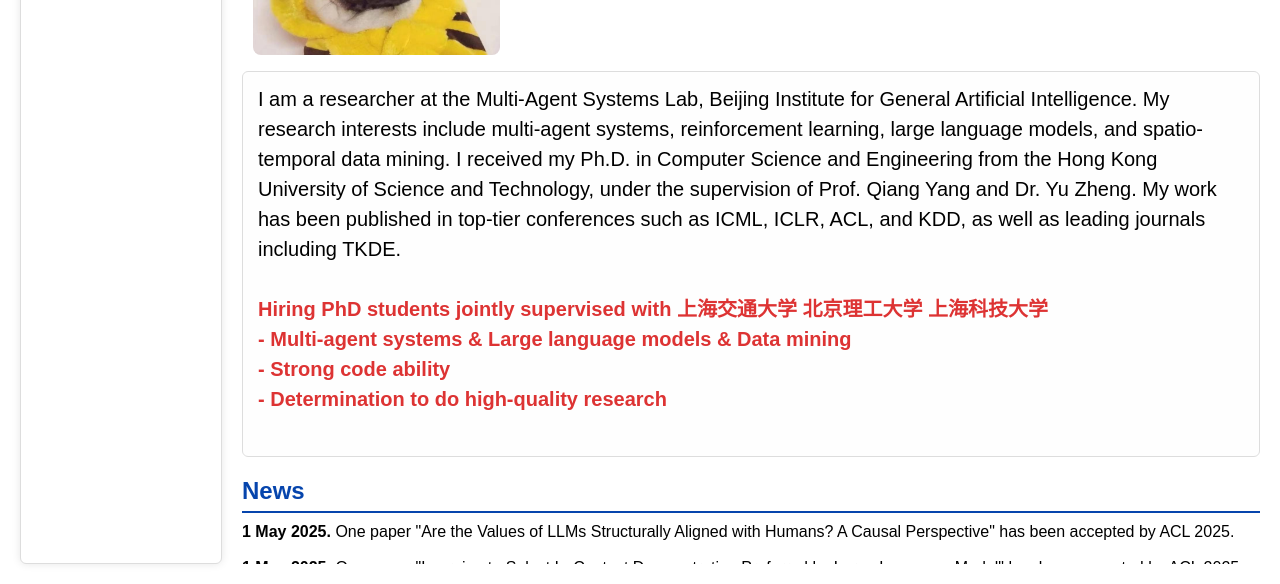
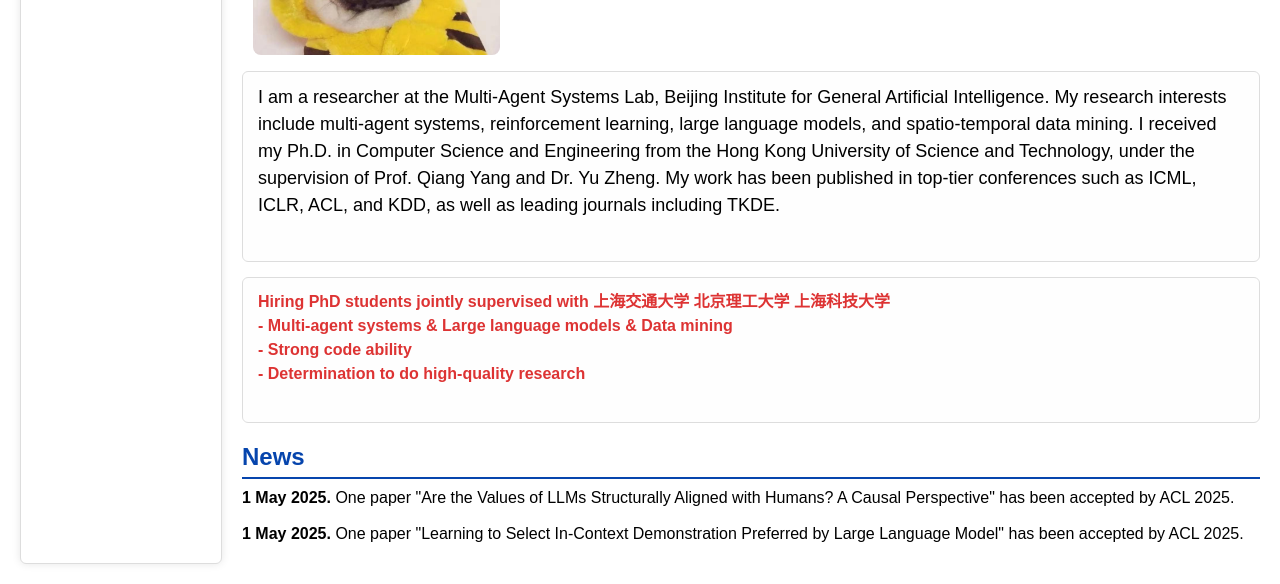
Before and after one commit to liyexn/liyexin.github.io, a plain HTML site: page index.html in a window 1280 px wide. Shown: the part 216-800 px from the top of the page. Drawn offline with Linux system fonts and the light colour scheme.

Commit message:
update font size

```diff
--- a/index.html
+++ b/index.html
@@ -168,9 +168,15 @@
         </table>
 
         <div class="box">
-          I am a researcher at the Multi-Agent Systems Lab, Beijing Institute for General Artificial Intelligence. My research interests include multi-agent systems, reinforcement learning, large language models, and spatio-temporal data mining. I received my Ph.D. in Computer Science and Engineering from the Hong Kong University of Science and Technology, under the supervision of Prof. Qiang Yang and Dr. Yu Zheng. My work has been published in top-tier conferences such as ICML, ICLR, ACL, and KDD, as well as leading journals including TKDE.
+          <font size="4px">
+            I am a researcher at the Multi-Agent Systems Lab, Beijing Institute for General Artificial Intelligence. My research interests include multi-agent systems, reinforcement learning, large language models, and spatio-temporal data mining. I received my Ph.D. in Computer Science and Engineering from the Hong Kong University of Science and Technology, under the supervision of Prof. Qiang Yang and Dr. Yu Zheng. My work has been published in top-tier conferences such as ICML, ICLR, ACL, and KDD, as well as leading journals including TKDE.
+          </font>
           <br><br>
-          <font color="red">
+        </div>
+
+
+        <div class="box">
+          <font color="red" size="3px">
             Hiring PhD students jointly supervised with 上海交通大学 北京理工大学 上海科技大学 <br>
             - Multi-agent systems & Large language models & Data mining <br>
             - Strong code ability<br>
```
